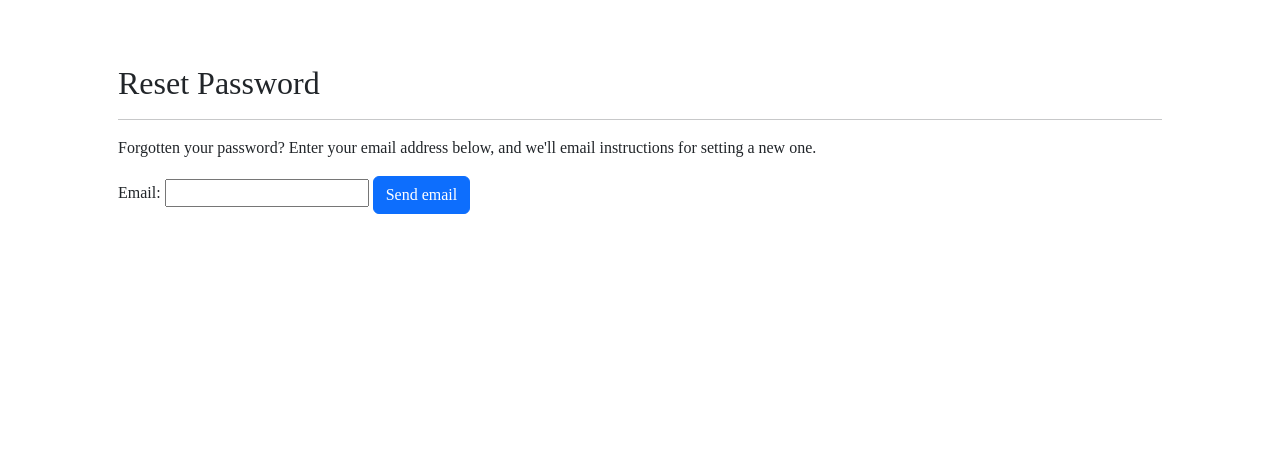
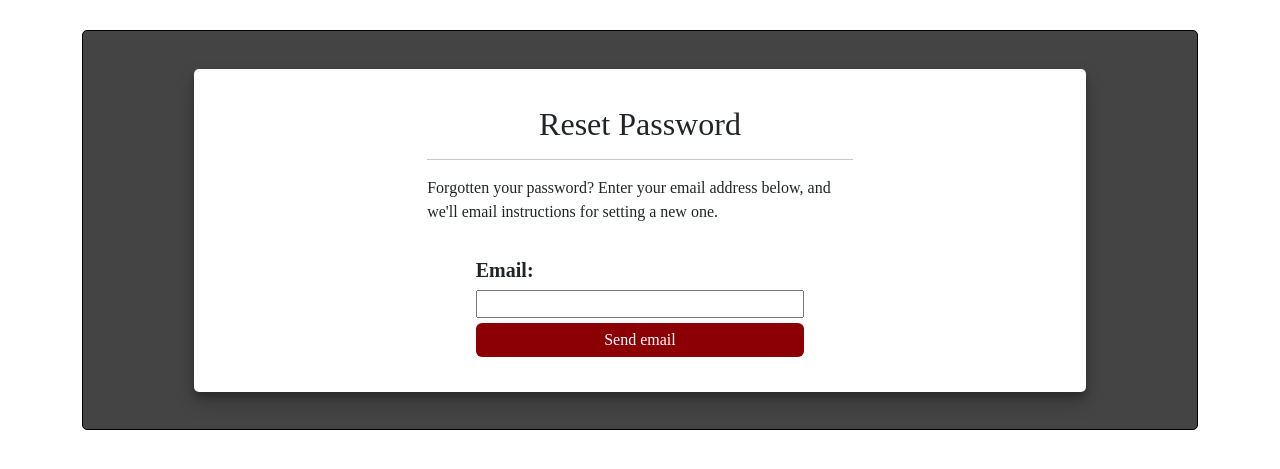
Before and after one commit to Renildo15/MangaCats, a Django app: page /auth/password_reset/ in a window 1280 px wide. Shown: the part 78-547 px from the top of the page. Run offline with Django 4.2, Linux system fonts and the light colour scheme; some libraries are stand-ins or nearby versions.

Commit message:
style: estilizando o reset password #3

```diff
--- a/core/static/css/user_app/style.css
+++ b/core/static/css/user_app/style.css
@@ -22,8 +22,6 @@
     justify-content: center;
     height: 520px;
     margin: 6px;
-    border: 1px solid black;
-
 }
 .register .content .form-div,
 .login .content .form-div{
@@ -143,3 +141,84 @@
     font-weight: bold;
     font-size: 20px;
 }
+
+
+/* reset */
+
+.reset .content{
+    border: 1px solid black;
+    display: flex;
+    align-items: center;
+    justify-content: center;
+    height: 400px;
+    margin-top: 30px;
+    background-color: var(--color1);
+    border-radius: 5px;
+}
+
+.reset .content .form-div{
+    border-radius: 5px;
+    padding: 20px;
+    width: 80%;
+    box-shadow: 0 10px 20px rgba(0,0,0,0.19), 0 6px 6px rgba(0,0,0,0.23);
+    background-color: white;
+
+}
+
+.reset .content .form-div form{
+    padding: 15px;
+}
+
+.reset  .content .form-div form .form{
+    width: 80%;
+    border-radius: 5px;
+    background-color: #ffff;
+    margin: 0 auto;
+}
+
+.reset  .content .form-div form .form input{
+    width: 50%;
+    margin: 0 auto;
+    margin-top: 5px;
+    display: block;
+
+}
+.reset  .content .form-div form .form label{
+    display: block;
+    font-weight: bold;
+    margin: 0 auto;
+    font-size: 20px;
+    width: 50%;
+}
+.reset  .content .form-div form .form input:focus{
+    outline: none;
+    border: 1px solid var(--color4);
+    padding-left: 0 5px;
+}
+
+.reset  .content .form-div form .form .btn-reset{
+    width: 50%;
+    padding: 0 5px;
+    background-color: var(--color5);
+    border: none;
+    padding: 5px;
+    cursor: pointer;
+}
+
+.reset  .content .form-div form .form .btn-reset:hover{
+    background-color: var(--color4);
+    transition: 0.3s;
+    border: 1px solid var(--color1);
+    transform: translateY(-3px);
+    box-shadow: 0 10px 20px rgba(0,0,0,0.19), 0 6px 6px rgba(0,0,0,0.23);
+}
+
+.reset  .content .form-div .msg{
+
+    width: 50%;
+    margin: 0 auto;
+}
+
+.reset  .content .form-div .msg h2{
+    text-align: center;
+}
--- a/core/user_app/templates/pages/password/password_reset.html
+++ b/core/user_app/templates/pages/password/password_reset.html
@@ -1,18 +1,23 @@
 {% extends 'base_templates/base.html' %}
-
+{% block title %}Reset Password{% endblock title %}
 
 {% block content %}
-
-	<!--Reset Password-->
-	<div class="container p-5">
+<div class="container reset">
+	<div class="content">
+		<div class="form-div">
+			<div class="msg">
 				<h2 class="font-weight-bold mt-3">Reset Password</h2>
 				<hr>
 				<p>Forgotten your password? Enter your email address below, and we'll email instructions for setting a new one.</p>
+			</div>
 			<form method="POST">
 				{% csrf_token %}
+				<div class="form">
 					{{ password_reset_form}}
-            <button class="btn btn-primary" type="submit">Send email</button>
+					<input type="submit" value="Send email" class="btn btn-primary btn-reset">
+				</div>
 			</form>
 		</div>
-
+	</div>
+</div>
 {% endblock %}
```
Lines whose indentation alone changed are shown as unchanged.
